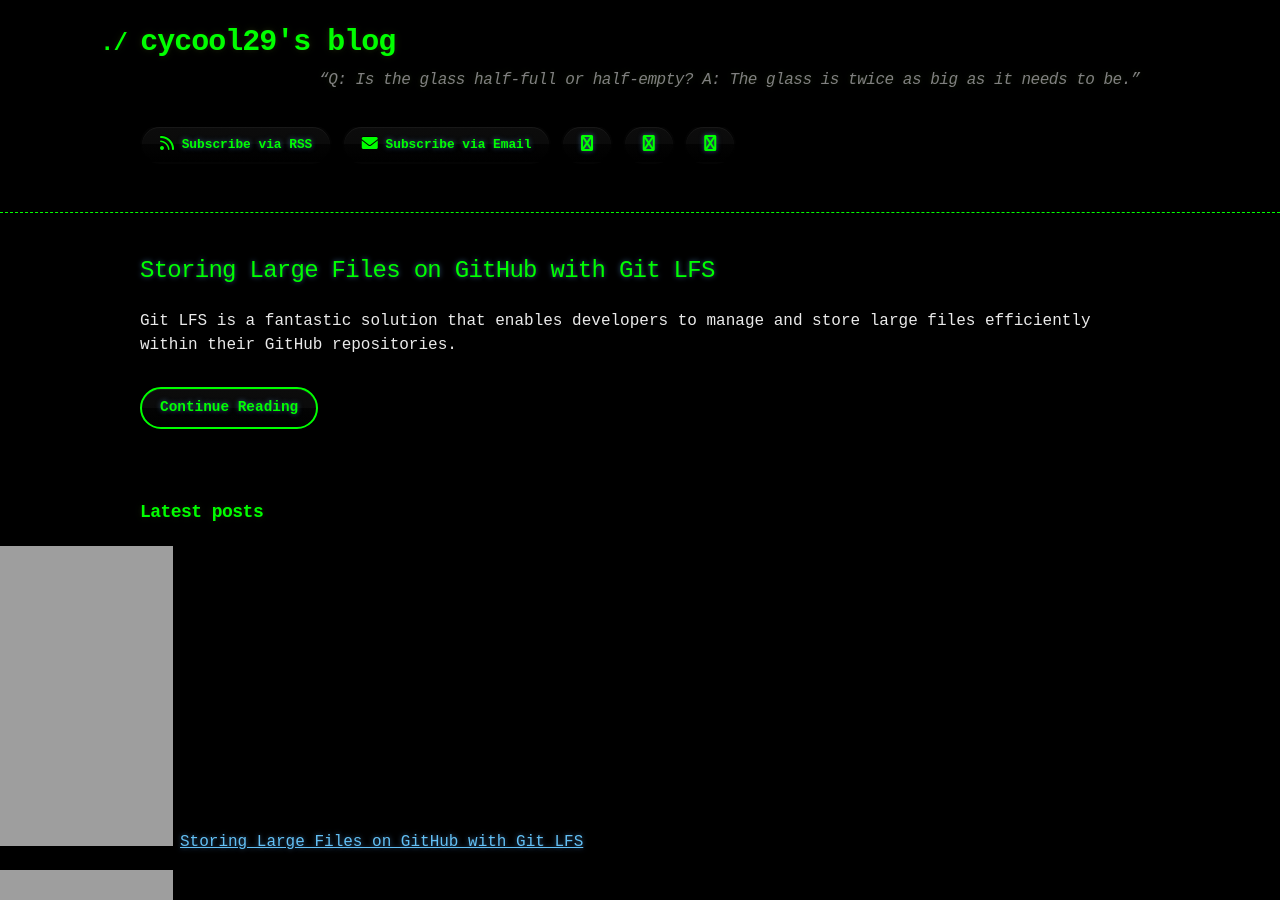
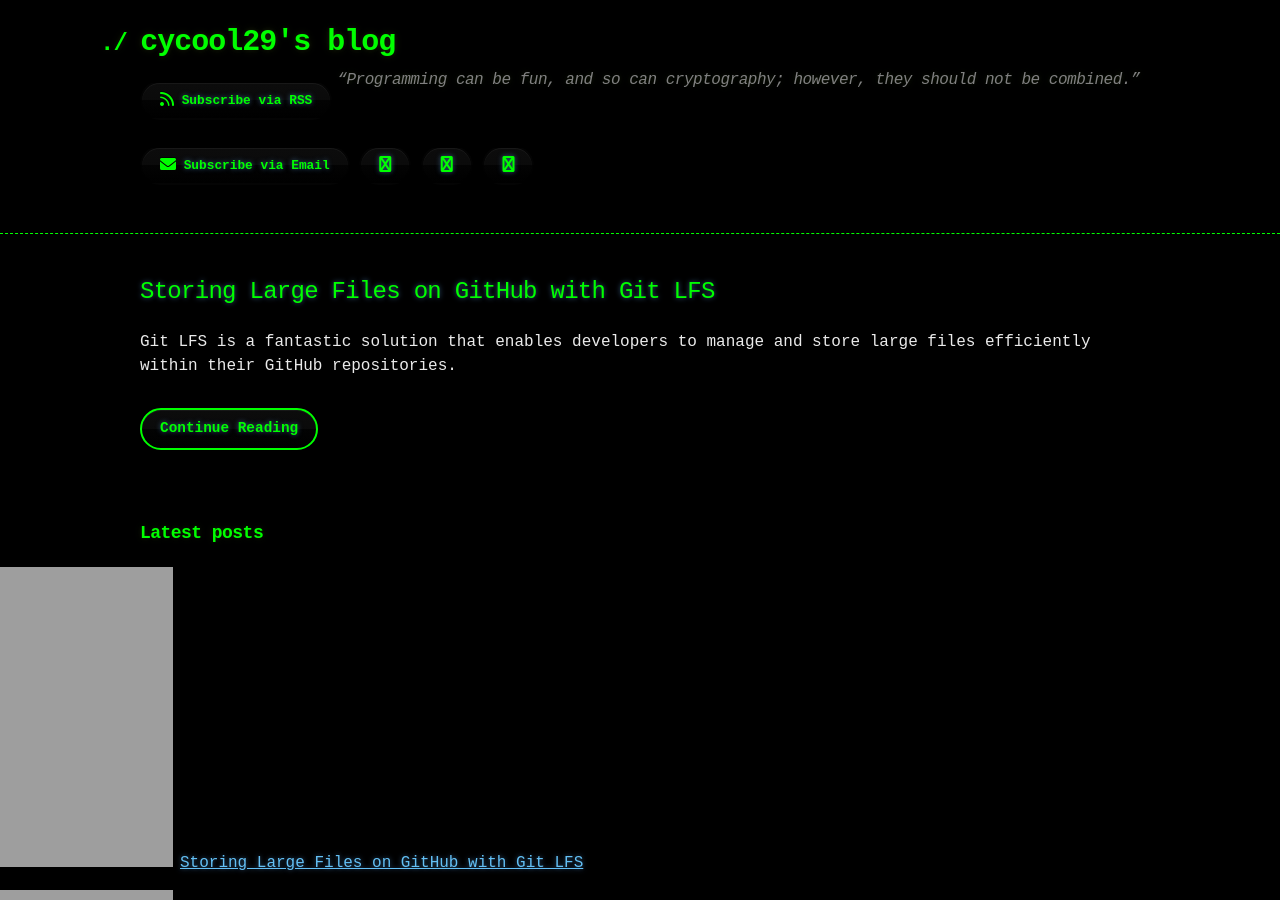
Before and after one commit to cycool29/cycool29.github.io, a Jekyll site: the page built from index.md, in a window 1280 px wide and 900 px high. Built offline with Jekyll 4.4.1, drawn with Linux system fonts in a browser that asks for light colours; a style sheet for code colours, icons or effects is not loaded.

Commit message:
Update quotes

```diff
--- a/_config.yml
+++ b/_config.yml
@@ -1,5 +1,5 @@
 title: cycool29's blog
-description: "“Q: Is the glass half-full or half-empty? A: The glass is twice as big as it needs to be.” "
+description: "“Programming can be fun, and so can cryptography; however, they should not be combined.” "
 bio: A high school student. Intermediate in Python, Git, Bash. Learning JavaScript. He/Him. "
 author: cycool29
 url: https://cycool29.github.io
```
